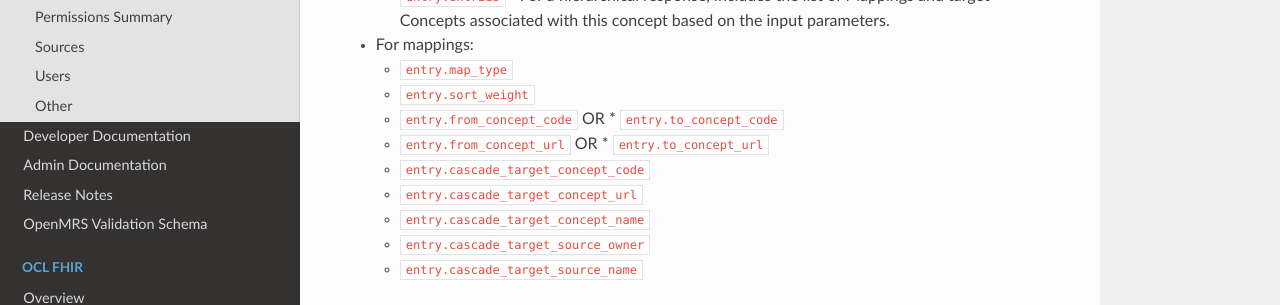
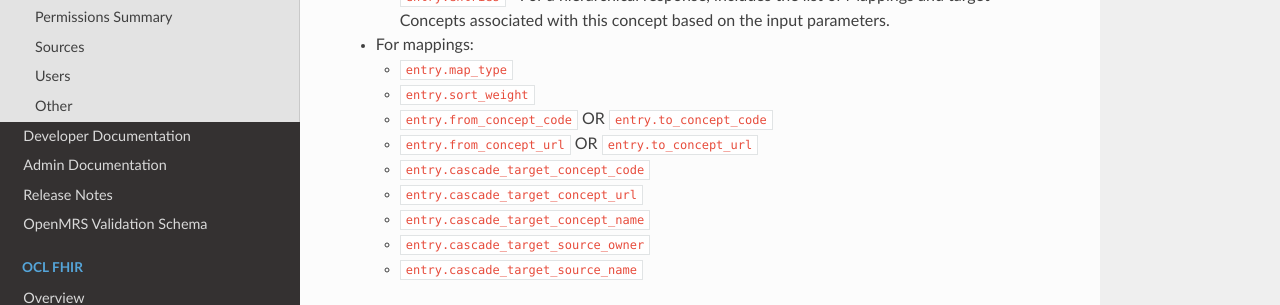
Before and after one commit to OpenConceptLab/ocl-docs, a Sphinx documentation site: the page built from docs/source/oclapi/apireference/cascade.md, in a window 1280 px wide and 900 px high, scrolled down 2242 px. Shown: the part 149-454 px from the top of the window. Built offline with Sphinx 7.4.7 and the Read the Docs theme 2.0.0, drawn with Linux system fonts in a browser that asks for light colours.

```diff
--- a/docs/source/oclapi/apireference/cascade.md
+++ b/docs/source/oclapi/apireference/cascade.md
@@ -48,8 +48,8 @@ It is possible for a concept to appear in a result set more than once (i.e. mult
 * For mappings:
   * `entry.map_type`
   * `entry.sort_weight`
-  * `entry.from_concept_code` OR * `entry.to_concept_code`
-  * `entry.from_concept_url` OR * `entry.to_concept_url`
+  * `entry.from_concept_code` OR `entry.to_concept_code`
+  * `entry.from_concept_url` OR `entry.to_concept_url`
   * `entry.cascade_target_concept_code`
   * `entry.cascade_target_concept_url`
   * `entry.cascade_target_concept_name`
```
